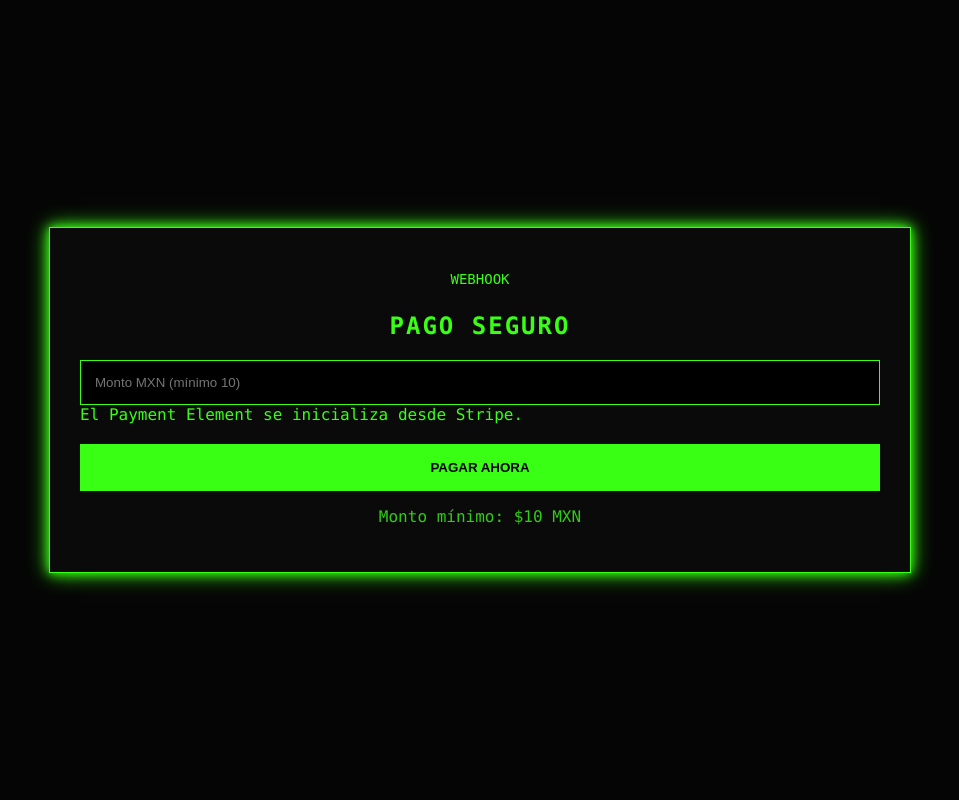
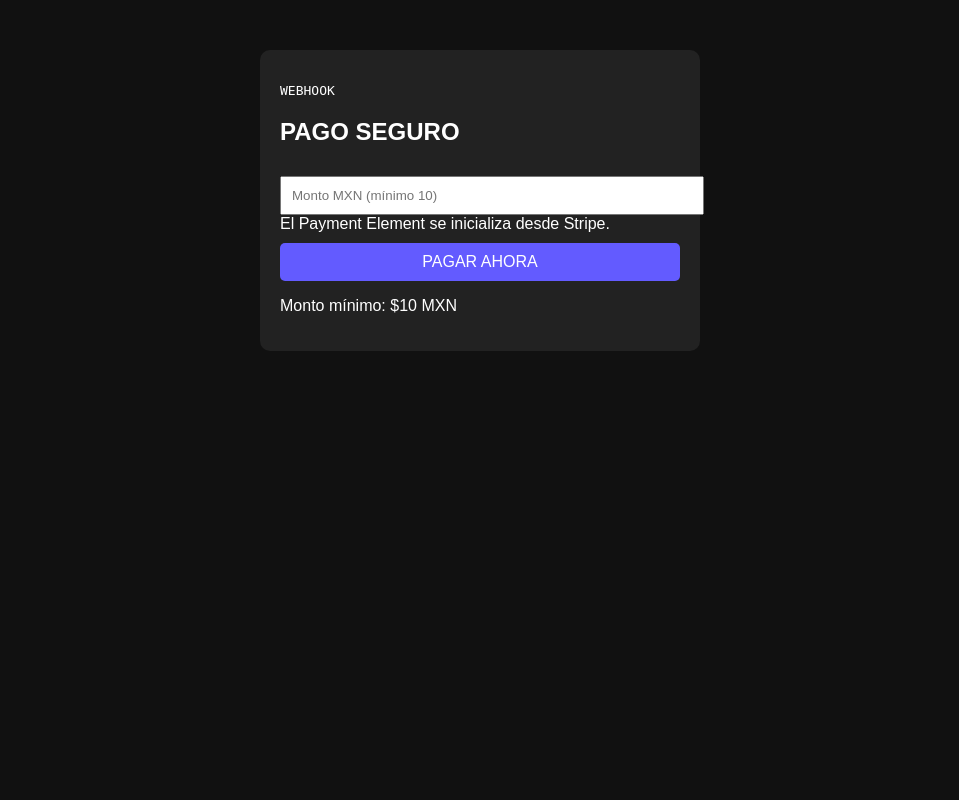
Before and after one commit to kobiuus-afk/webhook, a Flask app: page / in a window 1280 px wide. Shown: the whole page, without its empty margins (160-1119 px from the left). Run offline with Flask 3, Linux system fonts and the light colour scheme; some libraries are stand-ins or nearby versions.

Commit message:
Update style.css

```diff
--- a/static/style.css
+++ b/static/style.css
@@ -1,78 +1,27 @@
-body{
-    background:#050505;
-    color:#39ff14;
-    font-family:Consolas, Monaco, monospace;
-    margin:0;
-    min-height:100vh;
-    display:flex;
-    align-items:center;
-    justify-content:center;
+body {
+    background: #111;
+    color: white;
+    font-family: Arial, sans-serif;
 }
 
-.container{
-    width:90%;
-    max-width:800px;
-    padding:30px;
-    border:1px solid #39ff14;
-    box-shadow:
-        0 0 10px #39ff14,
-        0 0 20px #39ff14;
-    background:#0a0a0a;
+.container {
+    width: 400px;
+    margin: 50px auto;
+    background: #222;
+    padding: 20px;
+    border-radius: 10px;
 }
 
-.banner{
-    white-space:pre;
-    overflow-x:auto;
-    text-align:center;
-    font-size:14px;
-    line-height:1.1;
-    margin-bottom:25px;
+input, button {
+    width: 100%;
+    padding: 10px;
+    margin-top: 10px;
 }
 
-h2{
-    text-align:center;
-    margin-bottom:20px;
-    letter-spacing:2px;
+button {
+    background: #635bff;
+    color: white;
+    border: none;
+    border-radius: 5px;
+    font-size: 16px;
 }
-
-input{
-    width:100%;
-    padding:14px;
-    box-sizing:border-box;
-    background:#000;
-    color:#39ff14;
-    border:1px solid #39ff14;
-    outline:none;
-}
-
-input:focus{
-    box-shadow:0 0 10px #39ff14;
-}
-
-button{
-    width:100%;
-    padding:16px;
-    margin-top:20px;
-    background:#39ff14;
-    border:none;
-    font-weight:bold;
-    cursor:pointer;
-    transition:0.2s;
-}
-
-button:hover{
-    transform:translateY(-1px);
-    box-shadow:0 0 15px #39ff14;
-}
-
-#payment-element{
-    margin-top:20px;
-    padding:15px;
-    background:#101010;
-    border:1px solid #39ff14;
-}
-
-p{
-    text-align:center;
-    opacity:.8;
-}
```
